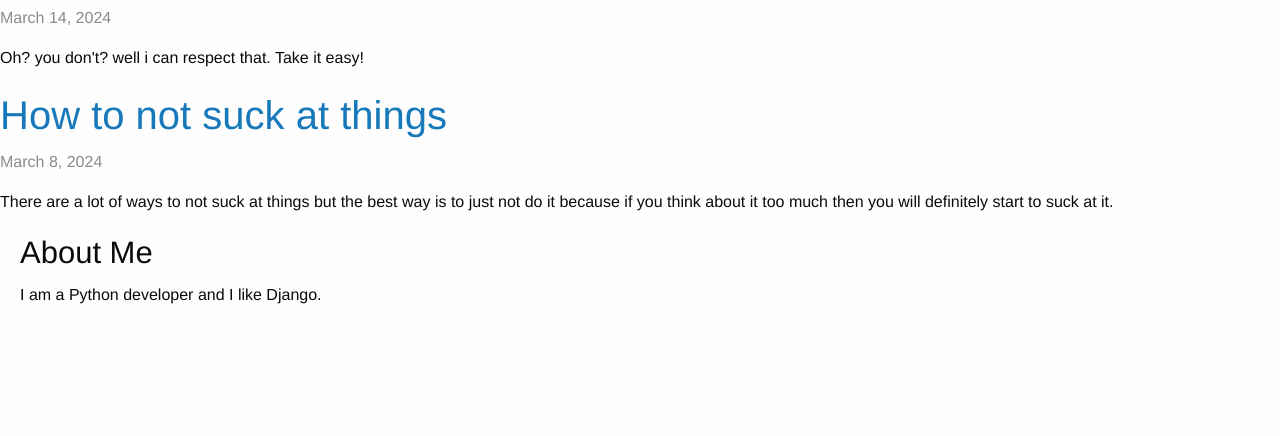
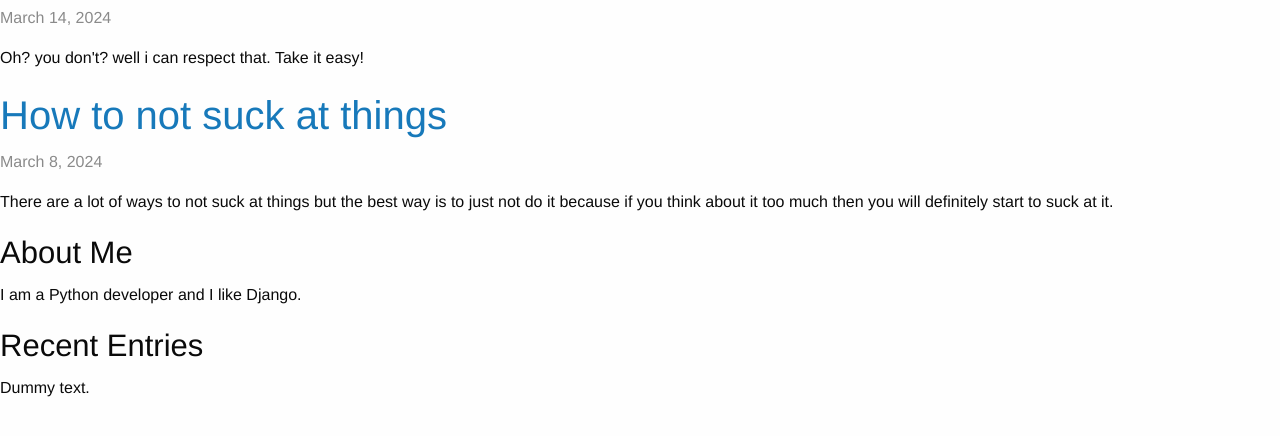
Before and after one commit to connerymacrae/myblog, a Django app: page / in a window 1280 px wide. Shown: the part 335-771 px from the top of the page. Run offline with Django 4.2, Linux system fonts and the light colour scheme; data comes from the database, SQL or seed files in the repository.

Commit message:
template tags
adding template tags to create recent entries in side bar

```diff
--- /dev/null
+++ b/blog/templatetags/blog_tags.py
@@ -0,0 +1,8 @@
+from django import template
+
+register = template.Library()
+
+
+@register.inclusion_tag('blog/_entry_history.html')
+def entry_history():
+    return {}
--- a/manage.py
+++ b/manage.py
@@ -9,7 +9,7 @@ def main():
     os.environ.setdefault('DJANGO_SETTINGS_MODULE', 'myblog.settings')
     try:
         from django.core.management import execute_from_command_line
-    except ImportError as exc:
+    except ImportError as exc: # pragma: no cover
         raise ImportError(
             "Couldn't import Django. Are you sure it's installed and "
             "available on your PYTHONPATH environment variable? Did you "
--- a/templates/base.html
+++ b/templates/base.html
@@ -1,9 +1,10 @@
 {% load static %}
+{% load blog_tags %}
 <!DOCTYPE html>
 <html>
 <head>
     <title>My Blog</title>
-    <link rel="stylesheet" href="{% static "css/foundation.css" %}">
+    <link rel="stylesheet" href="{% static 'css/foundation.css' %}" />
 </head>
 <body>
     <section class="row">
@@ -19,15 +20,11 @@
             {% block content %}{% endblock %}
         </div>
 
-        <div class="container-fluid">
-            <div class="row">
-                <div class="col-sm-2">
-                    {% block sidebar %}
-                        <ul class="sidebar-nav">
-                            <h3>About Me</h3>
-                            <p>I am a Python developer and I like Django.</p>
-                        </ul>
-                    {% endblock %}
+        <div class="large-4 columns">
+             <h3>About Me</h3>
+             <p>I am a Python developer and I like Django.</p>
+             <h3>Recent Entries</h3>
+             {% entry_history %}
         </div>
 
     </section>
--- /dev/null
+++ b/templates/blog/_entry_history.html
@@ -0,0 +1 @@
+<p>Dummy text.</p>
```
Also changed, not shown: blog/templatetags/__init__.py (added), 1 other file.
